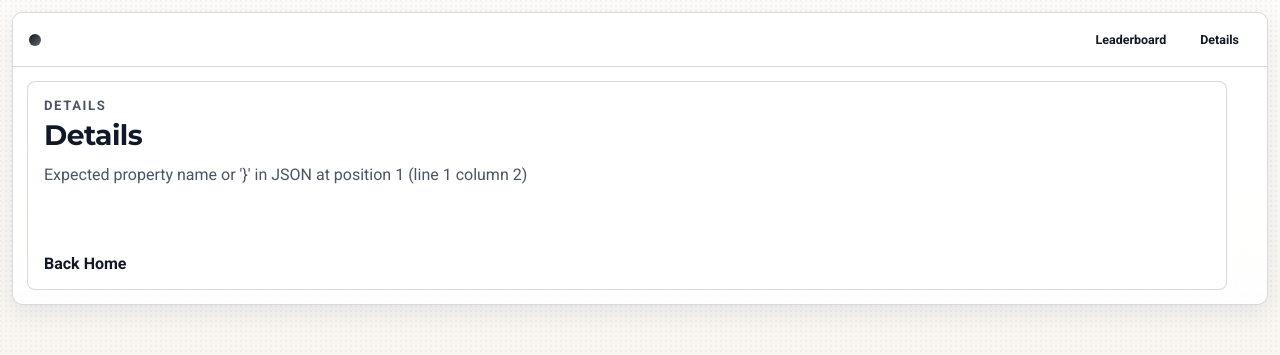
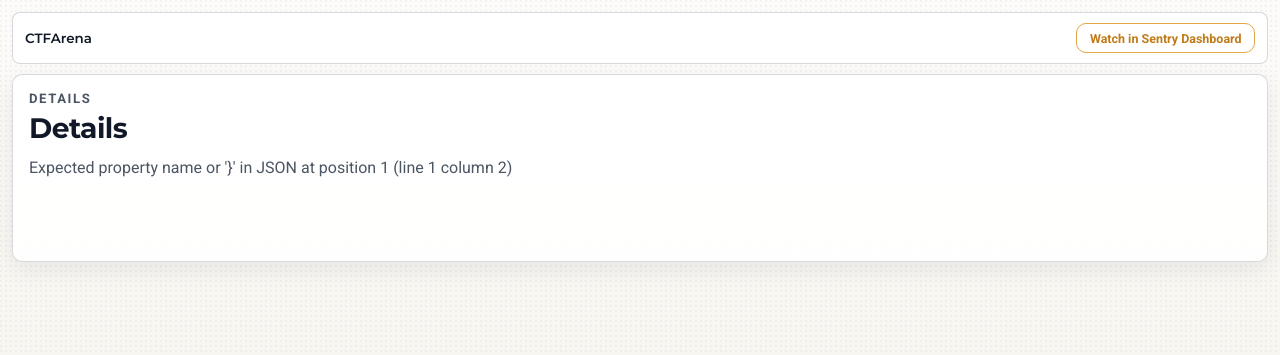
Before and after one commit to Markus-MS/hackathon, a Python web app: template modules/frontend/templates/details.html in a window 1280 px wide. Shown: the top 355 px of the page. Run offline with Jinja, Linux system fonts and the light colour scheme; the template is opened without the code that fills it, so the values that code supplies are empty; some web fonts are replaced.

Commit message:
Unify shared header and fix stable CTF navigation links

```diff
--- a/modules/frontend/static/app.css
+++ b/modules/frontend/static/app.css
@@ -63,6 +63,26 @@
   flex-wrap: wrap;
   justify-content: flex-start;
   margin-left: 20px;
+}
+
+.sentry-watch-btn {
+  margin-left: auto;
+  display: inline-flex;
+  align-items: center;
+  padding: 0.42rem 0.78rem;
+  border-radius: 10px;
+  border: 0.8px solid #e5a544;
+  background: transparent;
+  color: #c07b18;
+  font-size: 0.78rem;
+  font-weight: 700;
+  white-space: nowrap;
+}
+
+.sentry-watch-btn:hover {
+  background: rgba(229, 165, 68, 0.12);
+  border-color: #eeb152;
+  color: #d7932f;
 }
 
 .ctf-switch-btn {
@@ -1233,6 +1253,7 @@
 
 .details-panel {
   max-width: 1200px;
+  padding: 2px 2px 0;
 }
 
 .meta {
@@ -1241,10 +1262,6 @@
 
 .meta-card {
   padding: 14px 16px;
-}
-
-.details-link {
-  font-weight: 700;
 }
 
 .challenge-overview-grid {
@@ -1399,6 +1416,10 @@
     align-items: flex-start;
   }
 
+  .sentry-watch-btn {
+    margin-left: 0;
+  }
+
   .hero {
     padding: 6px 10px 2px;
   }
--- /dev/null
+++ b/modules/frontend/templates/_navigation_header.html
@@ -0,0 +1,26 @@
+<header class="top-header">
+  <div class="top-header-inner">
+    <a class="brand plain-brand" href="{{ url_for('frontend.index') }}">
+      <span>CTFArena</span>
+    </a>
+    {% if show_ctf_nav %}
+      <div class="ctf-nav-buttons" id="ctf-nav-buttons"></div>
+    {% else %}
+      <div class="nav-links">
+        <a class="nav-link" href="{{ url_for('frontend.index') }}">Leaderboard</a>
+        <a class="nav-link" href="{{ url_for('frontend.details') }}">Details</a>
+        {% if session.get('is_admin') %}
+          <form method="post" action="{{ url_for('admin.logout') }}">
+            <button type="submit" class="nav-button">Log Out</button>
+          </form>
+        {% endif %}
+      </div>
+    {% endif %}
+    <a
+      class="sentry-watch-btn"
+      href="https://ernesto-az.sentry.io/insights/backend/?project=4511240223653968&statsPeriod=1h"
+      target="_blank"
+      rel="noopener noreferrer"
+    >Watch in Sentry Dashboard</a>
+  </div>
+</header>
--- a/modules/frontend/templates/details.html
+++ b/modules/frontend/templates/details.html
@@ -1,16 +1,16 @@
 {% extends "frontend_base.html" %}
+{% set show_ctf_nav = true %}
 
 {% block title %}{{ app_name }} Details{% endblock %}
 
 {% block content %}
-  <section class="panel details-panel">
+  <section class="details-panel">
     <p class="eyebrow">Details</p>
     <h1 id="title">Details</h1>
     <p class="subtitle" id="summary">Loading active CTF metadata...</p>
     <div class="meta" id="meta"></div>
     <div id="challenge-overview" class="challenge-overview-grid" hidden></div>
     <section id="terminal-grid" class="terminal-grid" hidden></section>
-    <a class="details-link" href="{{ url_for('frontend.index') }}">Back Home</a>
   </section>
 {% endblock %}
 
@@ -18,6 +18,7 @@
   <script>
     const challengeApiUrl = {{ challenge_api_url|tojson }};
     const detailsApiUrl = {{ details_api_url|tojson }};
+    const dashboardNavApiUrl = {{ url_for('frontend.api_dashboard')|tojson }};
     const rerunBaseUrl = {{ url_for('admin.rerun_challenge_run', challenge_run_id=0)|tojson }};
 
     function setText(id, value) {
@@ -31,6 +32,44 @@
       card.className = "meta-card";
       card.textContent = `${label}: ${value}`;
       meta.appendChild(card);
+    }
+
+    function ctfUrl(ctfId) {
+      return `/ctfs/${encodeURIComponent(ctfId)}`;
+    }
+
+    function renderCtfNav(data) {
+      const nav = document.getElementById("ctf-nav-buttons");
+      if (!nav) return;
+      nav.replaceChildren();
+
+      const currentId = data.ctf ? Number(data.ctf.id) : null;
+      const seen = new Set();
+      const entries = [];
+      // Keep a deterministic order regardless of the currently selected CTF.
+      for (const item of (data.recent_ctfs || [])) {
+        const id = Number(item.id);
+        if (Number.isNaN(id) || seen.has(id)) continue;
+        entries.push({ id, title: item.title });
+        seen.add(id);
+      }
+      // Ensure active CTF still appears even if missing from recent list.
+      if (data.ctf && data.ctf.id != null && !seen.has(Number(data.ctf.id))) {
+        entries.push({ id: Number(data.ctf.id), title: data.ctf.title });
+        seen.add(Number(data.ctf.id));
+      }
+
+      for (const entry of entries) {
+        const link = document.createElement("a");
+        link.className = "ctf-switch-btn";
+        link.textContent = entry.title;
+        link.href = ctfUrl(entry.id);
+        if (currentId != null && entry.id === currentId) {
+          link.classList.add("is-active");
+          link.setAttribute("aria-current", "page");
+        }
+        nav.appendChild(link);
+      }
     }
 
     function money(value) {
@@ -136,9 +175,6 @@
         meta.className = "terminal-meta";
         const metrics = [
           `Provider: ${row.provider || "n/a"}`,
-          `Cost: ${money(row.cost_usd)}`,
-          `Attempts: ${row.flag_attempts || 0}`,
-          `Turns: ${row.turns || 0}`,
           `Solve Time: ${seconds(row.solve_time_seconds)}`,
         ];
         for (const metric of metrics) {
@@ -163,6 +199,13 @@
         throw new Error("Failed to fetch details");
       }
       const data = await response.json();
+      const navResponse = await fetch(dashboardNavApiUrl);
+      if (navResponse.ok) {
+        const navData = await navResponse.json();
+        renderCtfNav({ ctf: data.ctf, recent_ctfs: navData.recent_ctfs || [] });
+      } else {
+        renderCtfNav({ ctf: data.ctf, recent_ctfs: [] });
+      }
       document.getElementById("meta").replaceChildren();
       setText("title", data.challenge?.name || "Challenge");
       setText(
@@ -179,6 +222,13 @@
         throw new Error("Failed to fetch details");
       }
       const data = await response.json();
+      const navResponse = await fetch(dashboardNavApiUrl);
+      if (navResponse.ok) {
+        const navData = await navResponse.json();
+        renderCtfNav({ ctf: data.ctf, recent_ctfs: navData.recent_ctfs || [] });
+      } else {
+        renderCtfNav({ ctf: data.ctf, recent_ctfs: [] });
+      }
       const meta = document.getElementById("meta");
       meta.replaceChildren();
 
--- a/modules/frontend/templates/frontend_base.html
+++ b/modules/frontend/templates/frontend_base.html
@@ -71,22 +71,9 @@
 </head>
 <body>
   <main>
+    {% set show_ctf_nav = show_ctf_nav|default(false) %}
+    {% include "_navigation_header.html" %}
     <section class="shell">
-      <nav class="nav">
-        <a class="brand" href="{{ url_for('frontend.index') }}">
-          <span class="brand-mark"></span>
-          <span>{{ app_name }}</span>
-        </a>
-        <div class="nav-links">
-          <a class="nav-link" href="{{ url_for('frontend.index') }}">Leaderboard</a>
-          <a class="nav-link" href="{{ url_for('frontend.details') }}">Details</a>
-          {% if session.get('is_admin') %}
-            <form method="post" action="{{ url_for('admin.logout') }}">
-              <button type="submit" class="nav-button">Log Out</button>
-            </form>
-          {% endif %}
-        </div>
-      </nav>
 
       {% with messages = get_flashed_messages(with_categories=true) %}
         {% if messages %}
```
Also changed, not shown: modules/frontend/templates/index.html (+9 -16 lines).
